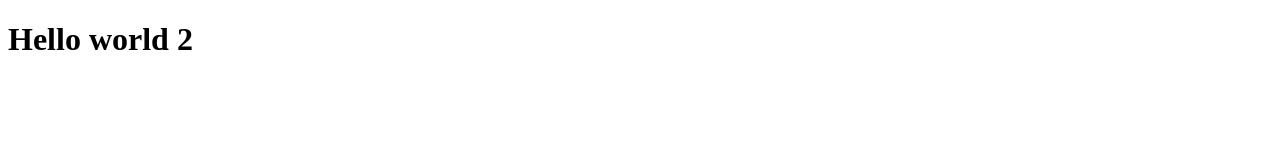
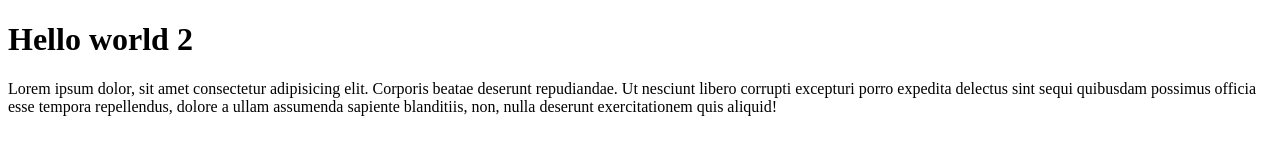
Before and after one commit to fnintani/git-test-2, a plain HTML site: page index.html in a window 1280 px wide. Drawn offline with Linux system fonts and the light colour scheme.

Commit message:
update p di html

```diff
--- a/index.html
+++ b/index.html
@@ -8,5 +8,6 @@
 </head>
 <body>
     <h1>Hello world 2</h1>
+    <p>Lorem ipsum dolor, sit amet consectetur adipisicing elit. Corporis beatae deserunt repudiandae. Ut nesciunt libero corrupti excepturi porro expedita delectus sint sequi quibusdam possimus officia esse tempora repellendus, dolore a ullam assumenda sapiente blanditiis, non, nulla deserunt exercitationem quis aliquid!</p>
 </body>
 </html>
```
